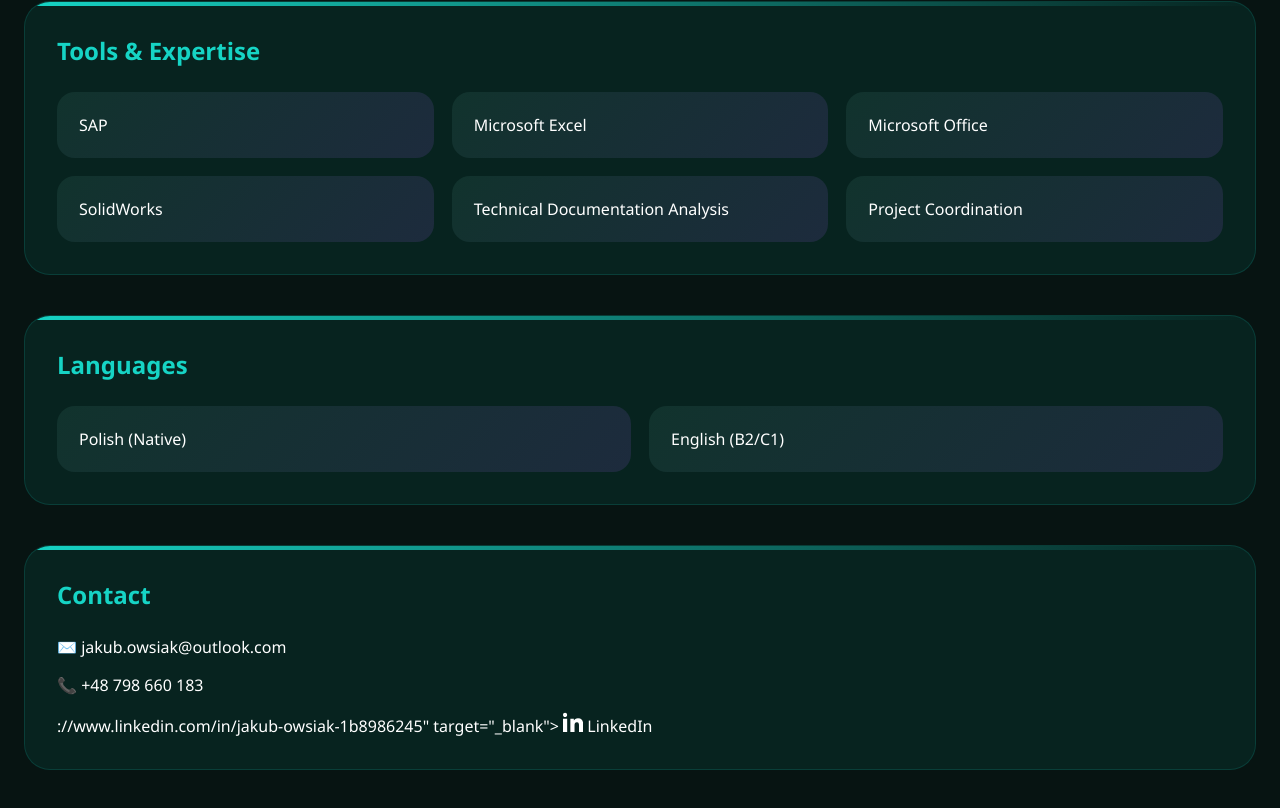
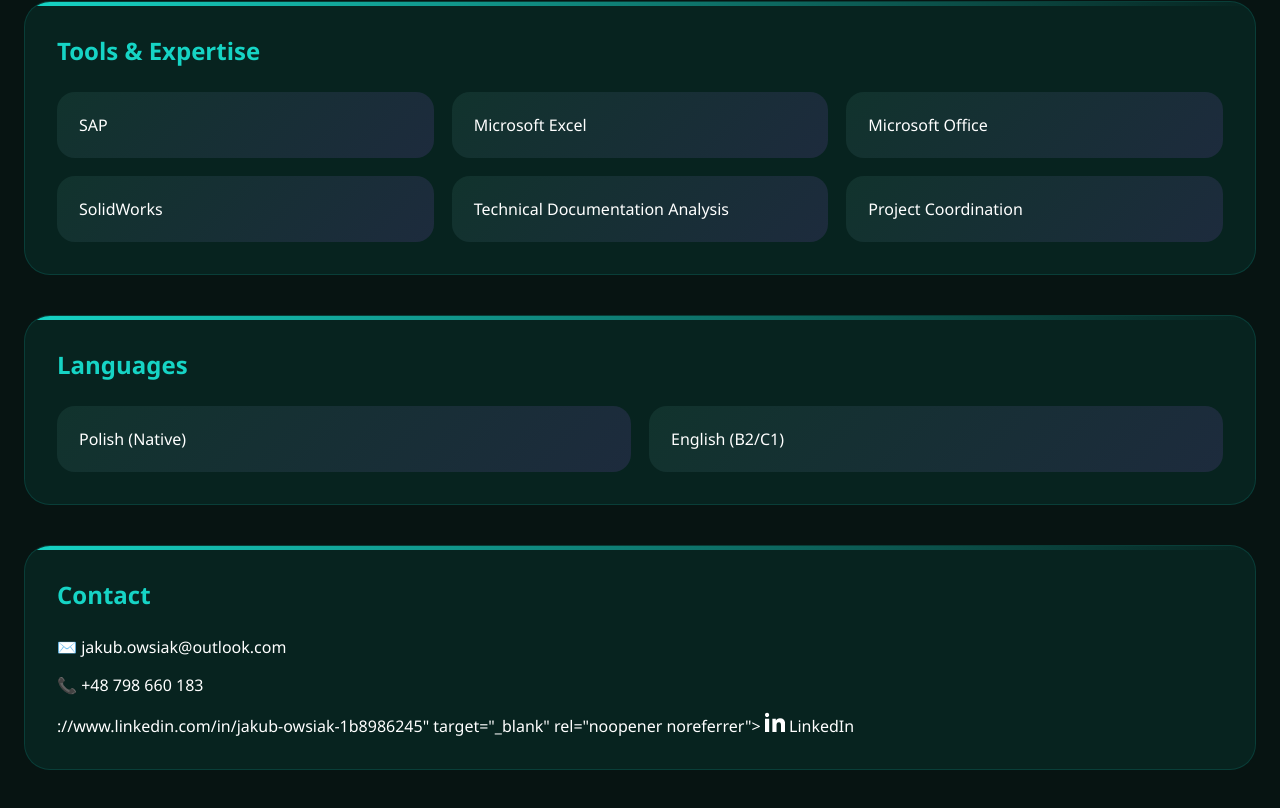
Before and after one commit to jowsiak/jakub_owsiak_project_portfolio, a plain HTML site: page index.html in a window 1280 px wide. Shown: the part 3047-3855 px from the top of the page. Drawn offline with Linux system fonts and the light colour scheme.

Commit message:
Update index.html

```diff
--- a/index.html
+++ b/index.html
@@ -447,24 +447,22 @@ h2{
 </div>
 
 <div class="card">
-
     <h2>Contact</h2>
 
     <p>✉️ jakub.owsiak@outlook.com</p>
     <p>📞 +48 798 660 183</p>
 
     ://www.linkedin.com/in/jakub-owsiak-1b8986245"
-       target="_blank">
+       target="_blank"
+       rel="noopener noreferrer">
 
         <svg width="20"
              height="20"
              viewBox="0 0 24 24"
              fill="white">
-
             <path d="M4.98 3.5C4.98 4.88 3.86 6 2.48 6S0 4.88 0 3.5 1.12 1 2.48 1 4.98 2.12 4.98 3.5zM0 8h5v16H0V8zm7.98 0H13v2.2h.08c.7-1.3 2.4-2.7 4.92-2.7 5.26 0 6.22 3.46 6.22 7.96V24h-5v-7.5c0-1.8-.03-4.12-2.5-4.12-2.5 0-2.88 1.95-2.88 3.97V24h-5V8z"/>
         </svg>
 
         LinkedIn
     </a>
-
 </div>
```
